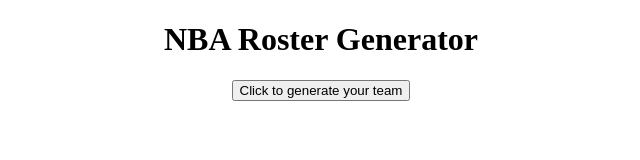
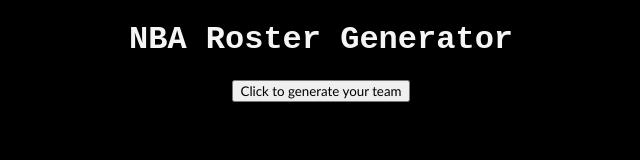
Before and after one commit to AHGFilm/NBA-Roster-Generator, a plain HTML site: page index.html in a window 1280 px wide. Shown: the whole page, without its empty margins (319-959 px from the left). Drawn offline with Linux system fonts and the light colour scheme.

Commit message:
Edit formatting

```diff
--- a/styles.css
+++ b/styles.css
@@ -1,22 +1,26 @@
-/* Type Selectors */
+/* layout */
 main {
     text-align: center;
 }
-
 article {
     width: 225px;
     margin-left: auto;
     margin-right: auto;
 }
-
 section {
     text-align: left;
 }
-
 section h3 {
     text-align: center;
 }
-
-section p {
-    padding-left: 5px;
+/* aesthetic */
+main {
+    font-family: 'Courier New', Courier, monospace;
 }
+button {
+    font-family: 'Trebuchet MS', 'Lucida Sans Unicode', 'Lucida Grande', 'Lucida Sans', Arial, sans-serif;
+}
+html {
+    background-color: black;
+    color: whitesmoke;
+}
```
